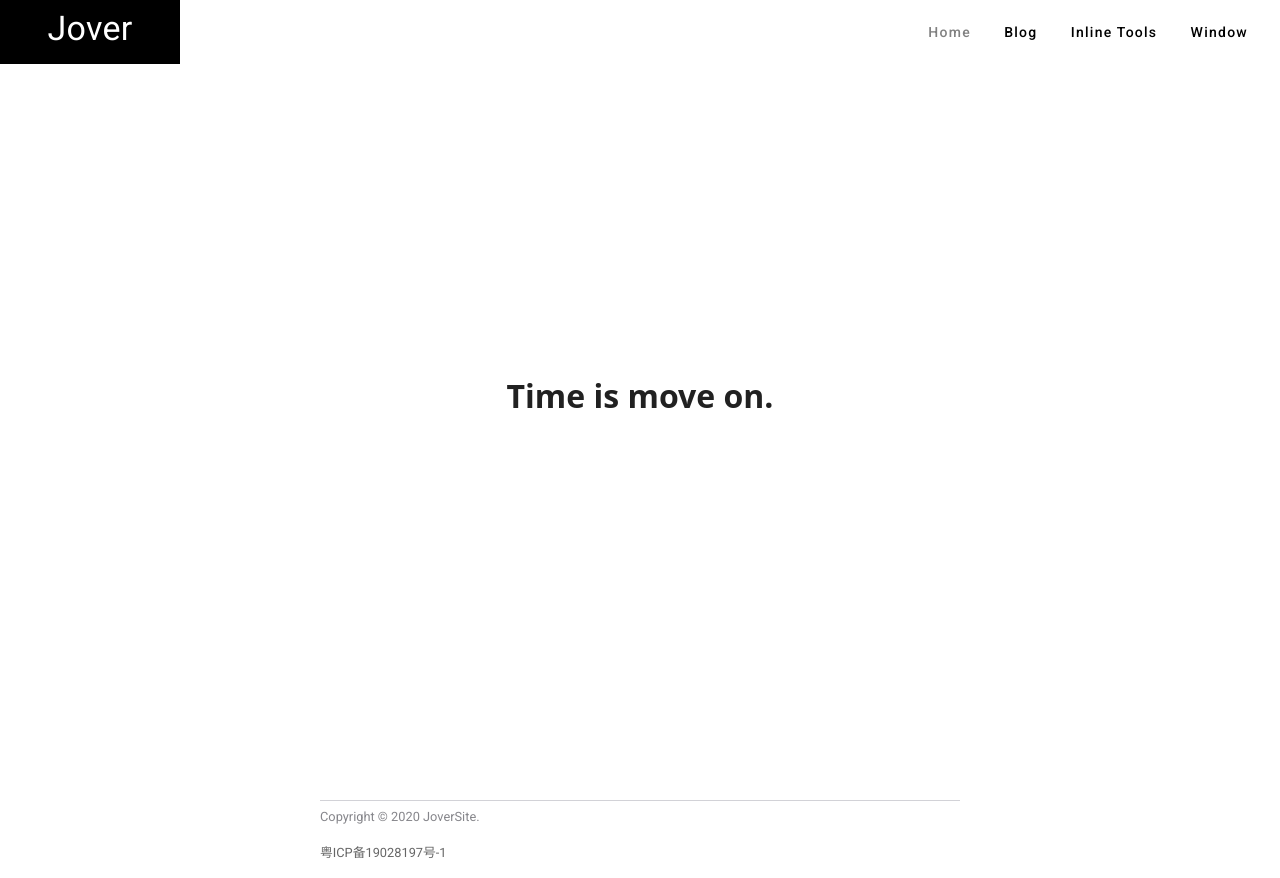
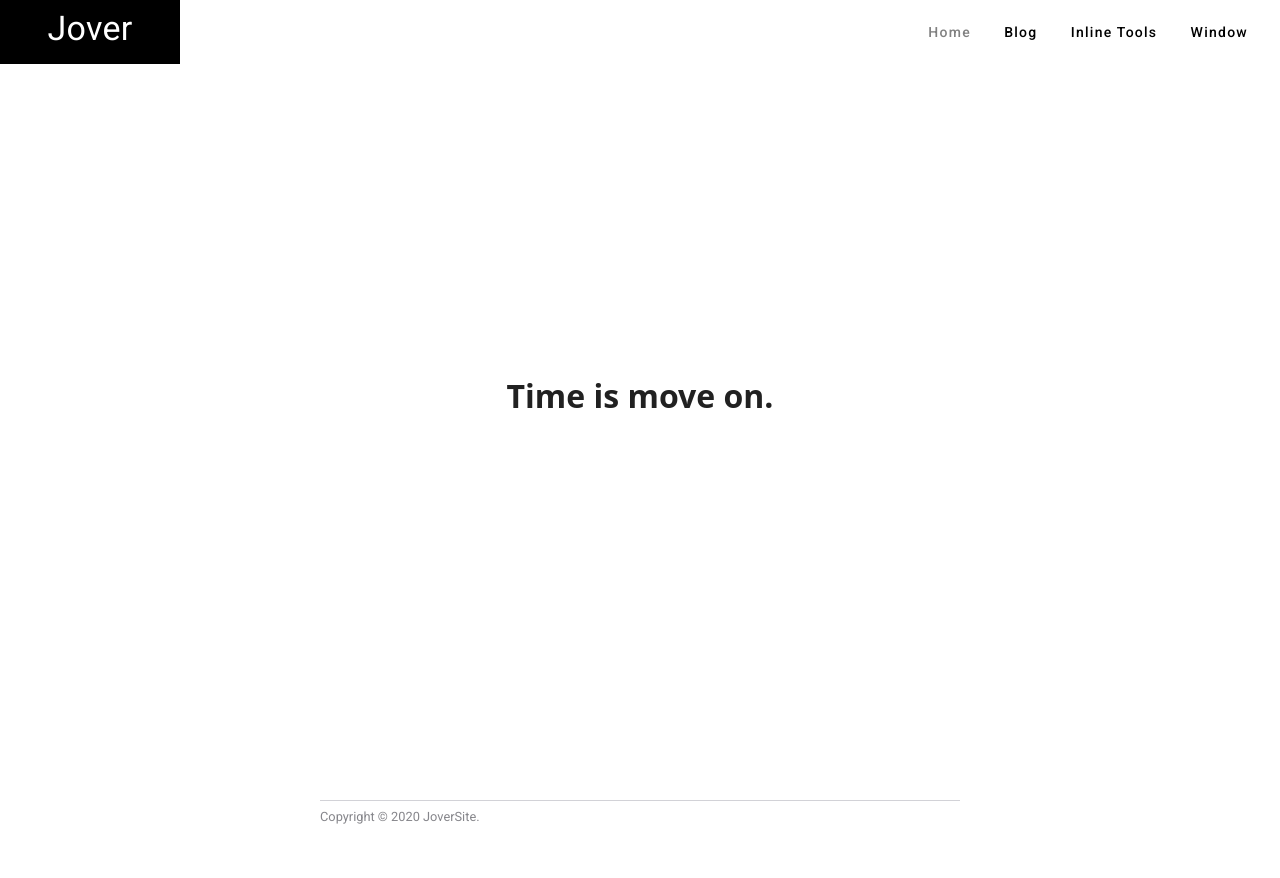
Before and after one commit to JoverSite/web-front, a Vue app: page / in a window 1280 px wide. Built offline with nearby package versions, Linux system fonts and the light colour scheme.

Commit message:
refactor(Home): disable 备案号.

```diff
--- a/src/views/Home/index.vue
+++ b/src/views/Home/index.vue
@@ -7,7 +7,7 @@
       <div>
         <span>Copyright © 2020 JoverSite.</span>
       </div>
-      <a href="http://www.beian.miit.gov.cn">粤ICP备19028197号-1</a>
+      <a href="http://www.beian.miit.gov.cn" />
     </v-footer>
   </div>
 </template>
```
